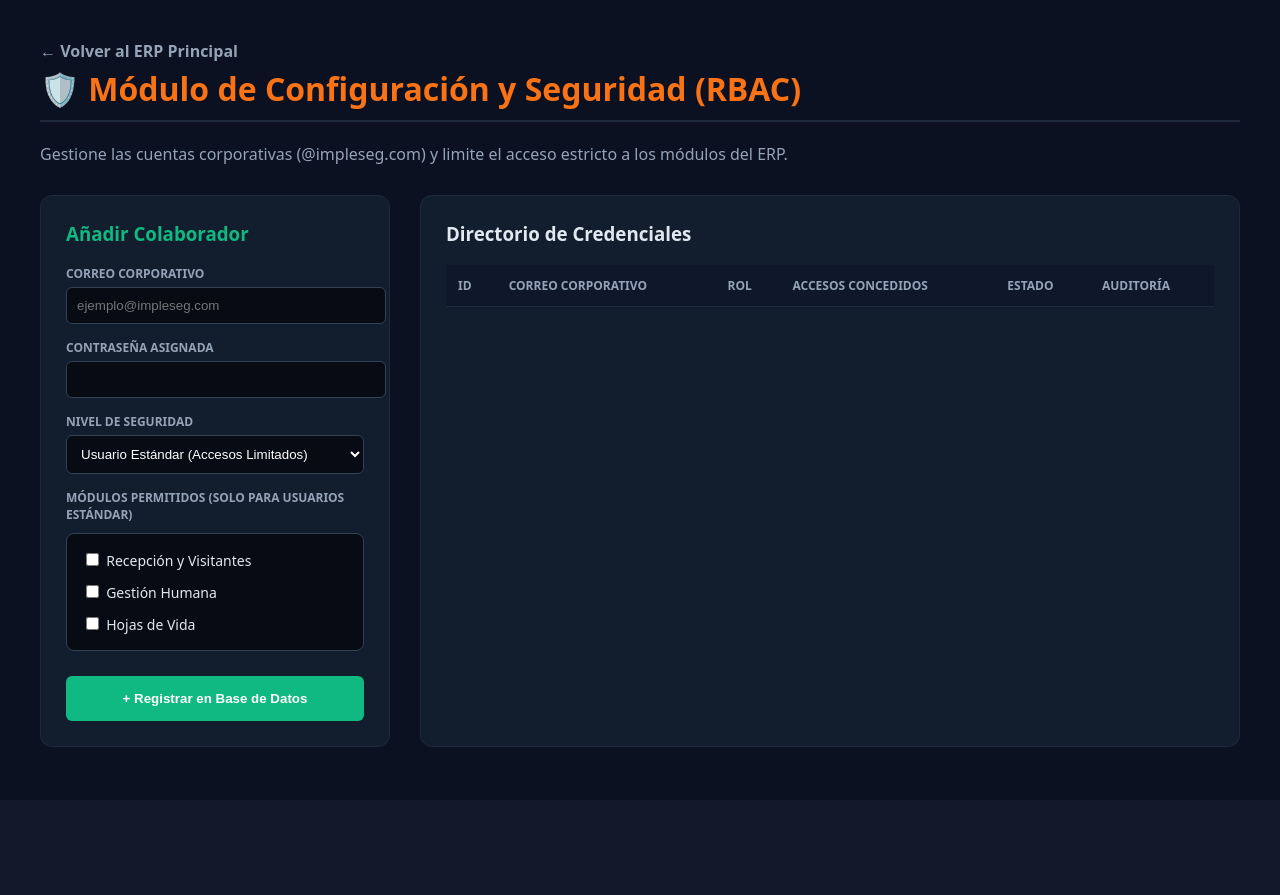
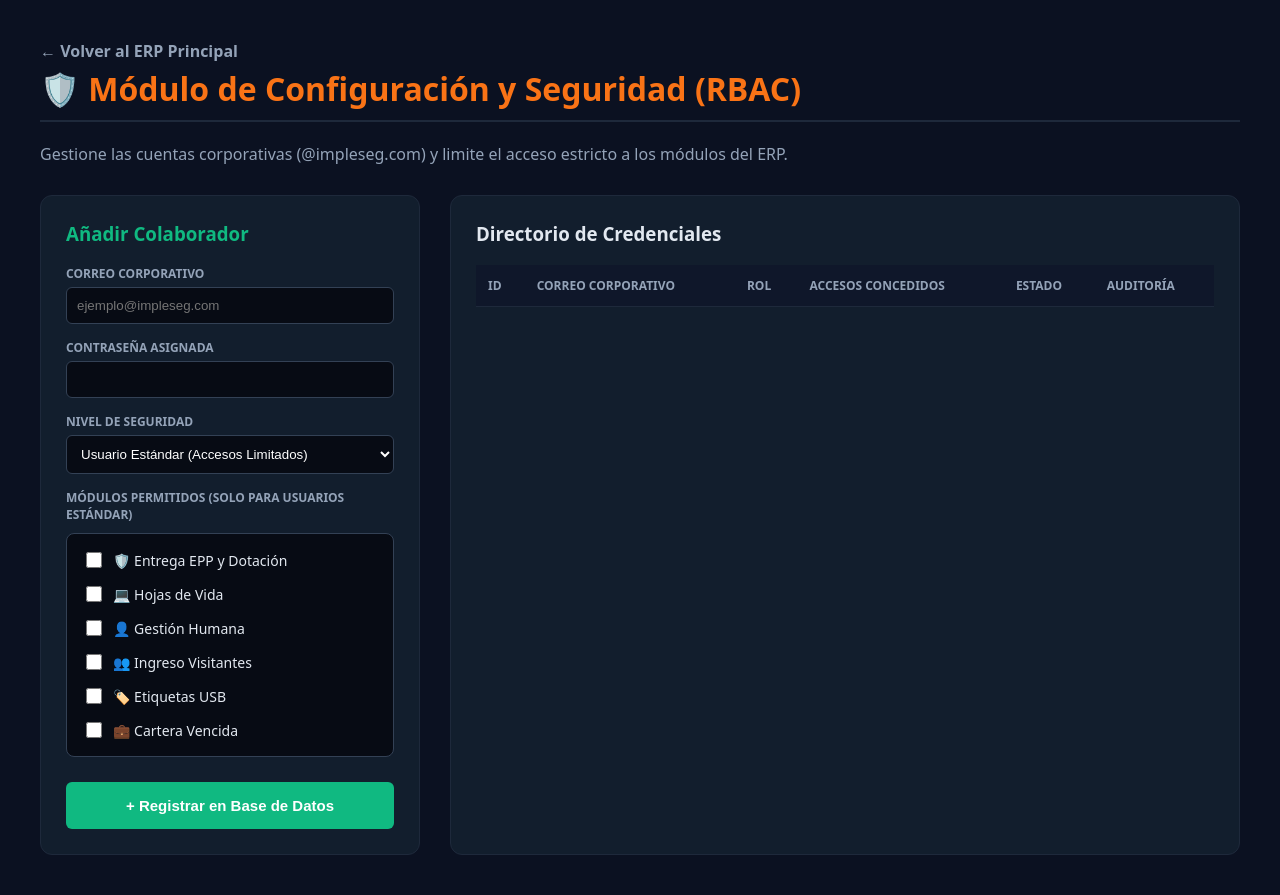
Before and after one commit to steven464328/IMPLESEG, a FastAPI app: template app/templates/seguridad.html in a window 1280 px wide. Before the commit the page ends 747 px from the top, so only its background shows below. Run offline with FastAPI, Linux system fonts and the light colour scheme; the template is opened without the code that fills it, so the values that code supplies are empty; parts of the project's set-up code (start-up, migrations or seed data) failed here and were passed over.

Commit message:
feat: Integracion de permisos completa para todos los modulos del ERP

```diff
--- a/app/main.py
+++ b/app/main.py
@@ -49,12 +49,16 @@ def verificar_acceso(request: Request, session: Session, modulo_requerido: str =
     if not correo:
         return RedirectResponse(url="/login")
 
-    # Bypass Maestro: Si eres tú, entras a todo sin preguntar
+    # Bypass Maestro: Acceso total garantizado
     if correo == "sistemas@impleseg.com":
         return None
 
     try:
-        user = session.execute(text("SELECT * FROM usuarios WHERE correo = :c AND activo = TRUE"), {"c": correo}).mappings().first()
+        user = session.execute(
+            text("SELECT * FROM usuarios WHERE correo = :c AND activo = TRUE"),
+            {"c": correo}
+        ).mappings().first()
+
         if not user:
             return RedirectResponse(url="/logout")
 
@@ -62,8 +66,9 @@ def verificar_acceso(request: Request, session: Session, modulo_requerido: str =
             return None
 
         if modulo_requerido:
-            modulos = user["modulos"].split(",")
-            if modulo_requerido not in modulos:
+            modulos = [m.strip() for m in user["modulos"].split(",")]
+            # Permite el acceso si tiene asignado 'todos' o el módulo específico
+            if "todos" not in modulos and modulo_requerido not in modulos:
                 return HTMLResponse(content=f"""
                     <div style="font-family:sans-serif; text-align:center; padding:100px 20px; background:#0f172a; color:#fff; height:100vh;">
                         <h1 style="color:#ef4444; font-size:45px;">🚫 ACCESO RESTRINGIDO</h1>
@@ -116,10 +121,9 @@ def procesar_login(correo: str = Form(...), password: str = Form(...), session:
     if not correo.endswith("@impleseg.com"):
         return HTMLResponse("<script>alert('ALERTA: Solo se admiten correos corporativos autorizados (@impleseg.com)'); window.location.href='/login';</script>")
 
-    # 1. MODO DIOS: INGRESO ABSOLUTO GARANTIZADO (Evita cualquier bloqueo de PostgreSQL)
+    # 1. MODO DIOS: INGRESO ABSOLUTO GARANTIZADO
     if correo == "sistemas@impleseg.com" and password == "Ejs0luciones$":
         try:
-            # Intentamos inyectarlo en la base de datos para que quede registrado
             session.execute(text("""
                 CREATE TABLE IF NOT EXISTS usuarios (
                     id SERIAL PRIMARY KEY,
@@ -140,11 +144,9 @@ def procesar_login(correo: str = Form(...), password: str = Form(...), session:
                 """), {"c": correo, "p": password})
                 session.commit()
         except Exception as e:
-            # SI LA BASE DE DATOS FALLA, IGNORAMOS EL ERROR (Rollback limpia el bloqueo)
             session.rollback()
             print("Error forzando DB (Ignorado por Bypass Maestro):", e)
 
-        # SIN IMPORTAR SI LA BD FALLÓ, TE DEJA ENTRAR
         response = RedirectResponse(url="/", status_code=302)
         response.set_cookie(key="sesion_erp", value=correo, max_age=86400)
         response.set_cookie(key="rol_erp", value="administrador", max_age=86400)
@@ -152,14 +154,21 @@ def procesar_login(correo: str = Form(...), password: str = Form(...), session:
 
     # 2. PROCESO NORMAL PARA LOS DEMÁS USUARIOS
     try:
-        user = session.execute(text("SELECT * FROM usuarios WHERE correo = :c AND password = :p AND activo = TRUE"), {"c": correo, "p": password}).mappings().first()
+        user = session.execute(
+            text("SELECT * FROM usuarios WHERE correo = :c AND password = :p AND activo = TRUE"),
+            {"c": correo, "p": password}
+        ).mappings().first()
+
         if user:
             url_destino = "/"
             if user["rol"] != "administrador":
-                modulos = user["modulos"].split(",")
-                if "visitantes" in modulos: url_destino = "/visitantes"
+                modulos = [m.strip() for m in user["modulos"].split(",")]
+                if "epp" in modulos: url_destino = "/epp"
+                elif "hojas_vida" in modulos: url_destino = "/hojas_vida"
                 elif "gestion_humana" in modulos: url_destino = "/gestion-humana"
-                elif "hojas_vida" in modulos: url_destino = "/hojas_vida"
+                elif "visitantes" in modulos: url_destino = "/visitantes"
+                elif "etiquetas" in modulos: url_destino = "/etiquetas/"
+                elif "cartera" in modulos: url_destino = "/cartera"
 
             response = RedirectResponse(url=url_destino, status_code=302)
             response.set_cookie(key="sesion_erp", value=correo, max_age=86400)
@@ -193,9 +202,17 @@ def admin_usuarios_view(request: Request, session: Session = Depends(get_session
     if fallo: return fallo
     return FileResponse(os.path.join(BASE_DIR, "templates", "seguridad.html"))
 
-@app.get("/visitantes")
-def visitantes_view(request: Request):
-    return FileResponse(os.path.join(BASE_DIR, "templates", "visitantes.html"))
+@app.get("/epp", response_class=HTMLResponse)
+def epp_view(request: Request, session: Session = Depends(get_session)):
+    fallo = verificar_acceso(request, session, "epp")
+    if fallo: return fallo
+    return FileResponse(os.path.join(BASE_DIR, "templates", "epp.html"))
+
+@app.get("/hojas_vida")
+def hojas_vida(request: Request, session: Session = Depends(get_session)):
+    fallo = verificar_acceso(request, session, "hojas_vida")
+    if fallo: return fallo
+    return FileResponse(os.path.join(BASE_DIR, "templates", "hojas_vida.html"))
 
 @app.get("/gestion-humana")
 def gestion_humana(request: Request, session: Session = Depends(get_session)):
@@ -203,21 +220,21 @@ def gestion_humana(request: Request, session: Session = Depends(get_session)):
     if fallo: return fallo
     return FileResponse(os.path.join(BASE_DIR, "templates", "gestion_humana.html"))
 
-@app.get("/hojas_vida")
-def hojas_vida(request: Request, session: Session = Depends(get_session)):
-    fallo = verificar_acceso(request, session, "hojas_vida")
+@app.get("/visitantes")
+def visitantes_view(request: Request, session: Session = Depends(get_session)):
+    fallo = verificar_acceso(request, session, "visitantes")
     if fallo: return fallo
-    return FileResponse(os.path.join(BASE_DIR, "templates", "hojas_vida.html"))
+    return FileResponse(os.path.join(BASE_DIR, "templates", "visitantes.html"))
+
+@app.get("/etiquetas")
+@app.get("/etiquetas/")
+def etiquetas_view(request: Request, session: Session = Depends(get_session)):
+    fallo = verificar_acceso(request, session, "etiquetas")
+    if fallo: return fallo
+    return FileResponse(os.path.join(BASE_DIR, "templates", "etiquetas.html"))
 
 @app.get("/cartera")
 def cartera_view(request: Request, session: Session = Depends(get_session)):
     fallo = verificar_acceso(request, session, "cartera")
     if fallo: return fallo
     return FileResponse(os.path.join(BASE_DIR, "templates", "cartera.html"))
-
-@app.get("/epp", response_class=HTMLResponse)
-def epp_view(request: Request, session: Session = Depends(get_session)):
-    fallo = verificar_acceso(request, session, "gestion_humana")
-    if fallo:
-        return fallo
-    return FileResponse(os.path.join(BASE_DIR, "templates", "epp.html"))
--- a/app/templates/seguridad.html
+++ b/app/templates/seguridad.html
@@ -6,20 +6,22 @@
     <style>
         body { background: #0b1121; color: #e2e8f0; font-family: system-ui; padding: 40px; margin: 0; }
         h1 { color: #f97316; border-bottom: 2px solid #1e293b; padding-bottom: 10px; margin-top: 5px; }
-        .panel-grid { display: grid; grid-template-columns: 350px 1fr; gap: 30px; margin-top: 30px; }
+        .panel-grid { display: grid; grid-template-columns: 380px 1fr; gap: 30px; margin-top: 30px; }
         .form-box, .table-box { background: #121e2d; padding: 25px; border-radius: 12px; border: 1px solid #1e293b; }
         label { display: block; font-size: 12px; color: #94a3b8; font-weight: bold; margin: 15px 0 5px; text-transform: uppercase; }
-        input[type="email"], input[type="text"], select { width: 100%; padding: 10px; border-radius: 6px; border: 1px solid #334155; background: #070b14; color: #fff; }
-        .checkbox-group { display: flex; flex-direction: column; gap: 10px; margin-top: 10px; background: #070b14; padding: 15px; border-radius: 8px; border: 1px solid #334155;}
-        .checkbox-group label { display: inline; margin: 0; font-weight: normal; font-size: 14px; text-transform: none; color:#e2e8f0;}
-        button.btn-guardar { width: 100%; padding: 15px; background: #10b981; color: white; font-weight: bold; border: none; border-radius: 6px; margin-top: 25px; cursor: pointer; }
+        input[type="email"], input[type="text"], select { width: 100%; padding: 10px; border-radius: 6px; border: 1px solid #334155; background: #070b14; color: #fff; box-sizing: border-box; }
+        .checkbox-group { display: flex; flex-direction: column; gap: 12px; margin-top: 10px; background: #070b14; padding: 15px; border-radius: 8px; border: 1px solid #334155; }
+        .checkbox-item { display: flex; align-items: center; gap: 8px; }
+        .checkbox-item input[type="checkbox"] { width: 16px; height: 16px; cursor: pointer; }
+        .checkbox-item label { display: inline; margin: 0; font-weight: normal; font-size: 14px; text-transform: none; color: #e2e8f0; cursor: pointer; }
+        button.btn-guardar { width: 100%; padding: 15px; background: #10b981; color: white; font-weight: bold; border: none; border-radius: 6px; margin-top: 25px; cursor: pointer; font-size: 15px; }
         button.btn-guardar:hover { background: #059669; }
         table { width: 100%; border-collapse: collapse; margin-top: 10px; }
         th, td { padding: 12px; text-align: left; border-bottom: 1px solid #1e293b; font-size: 14px; }
-        th { color: #94a3b8; font-size: 12px; text-transform: uppercase; background: #0f172a;}
+        th { color: #94a3b8; font-size: 12px; text-transform: uppercase; background: #0f172a; }
         .btn-estado { background: #3b82f6; color: #fff; border: none; padding: 5px 10px; border-radius: 4px; cursor: pointer; font-size: 12px; }
         .btn-borrar { background: #ef4444; color: #fff; border: none; padding: 5px 10px; border-radius: 4px; cursor: pointer; font-size: 12px; }
-        .badge { background: #334155; padding: 3px 8px; border-radius: 12px; font-size: 11px; margin-right: 5px; border: 1px solid #475569;}
+        .badge { background: #334155; padding: 3px 8px; border-radius: 12px; font-size: 11px; margin-right: 5px; margin-bottom: 3px; display: inline-block; border: 1px solid #475569; }
     </style>
 </head>
 <body>
@@ -47,9 +49,30 @@
                 <div id="caja-modulos">
                     <label>Módulos Permitidos (Solo para Usuarios Estándar)</label>
                     <div class="checkbox-group">
-                        <div><input type="checkbox" value="visitantes" class="chk-mod"> <label>Recepción y Visitantes</label></div>
-                        <div><input type="checkbox" value="gestion_humana" class="chk-mod"> <label>Gestión Humana</label></div>
-                        <div><input type="checkbox" value="hojas_vida" class="chk-mod"> <label>Hojas de Vida</label></div>
+                        <div class="checkbox-item">
+                            <input type="checkbox" value="epp" id="chk-epp" class="chk-mod">
+                            <label for="chk-epp">🛡️ Entrega EPP y Dotación</label>
+                        </div>
+                        <div class="checkbox-item">
+                            <input type="checkbox" value="hojas_vida" id="chk-hv" class="chk-mod">
+                            <label for="chk-hv">💻 Hojas de Vida</label>
+                        </div>
+                        <div class="checkbox-item">
+                            <input type="checkbox" value="gestion_humana" id="chk-gh" class="chk-mod">
+                            <label for="chk-gh">👤 Gestión Humana</label>
+                        </div>
+                        <div class="checkbox-item">
+                            <input type="checkbox" value="visitantes" id="chk-vis" class="chk-mod">
+                            <label for="chk-vis">👥 Ingreso Visitantes</label>
+                        </div>
+                        <div class="checkbox-item">
+                            <input type="checkbox" value="etiquetas" id="chk-eti" class="chk-mod">
+                            <label for="chk-eti">🏷️ Etiquetas USB</label>
+                        </div>
+                        <div class="checkbox-item">
+                            <input type="checkbox" value="cartera" id="chk-car" class="chk-mod">
+                            <label for="chk-car">💼 Cartera Vencida</label>
+                        </div>
                     </div>
                 </div>
 
@@ -71,6 +94,16 @@
     </div>
 
     <script>
+        const MAPA_MODULOS = {
+            "epp": "🛡️ EPP y Dotación",
+            "hojas_vida": "💻 Hojas de Vida",
+            "gestion_humana": "👤 Gestión Humana",
+            "visitantes": "👥 Ingreso Visitantes",
+            "etiquetas": "🏷️ Etiquetas USB",
+            "cartera": "💼 Cartera Vencida",
+            "todos": "ACCESO TOTAL"
+        };
+
         function toggleModulos() {
             const rol = document.getElementById('u-rol').value;
             document.getElementById('caja-modulos').style.display = rol === 'administrador' ? 'none' : 'block';
@@ -84,7 +117,11 @@
                     <td style="color:#64748b;">#${u.id}</td>
                     <td style="font-weight:bold;">${u.correo}</td>
                     <td><span style="color:${u.rol === 'administrador' ? '#f97316' : '#3b82f6'}">${u.rol.toUpperCase()}</span></td>
-                    <td>${u.rol === 'administrador' ? '<span class="badge" style="background:#f97316;color:#fff;">ACCESO TOTAL</span>' : u.modulos.split(',').map(m => m ? `<span class="badge">${m}</span>` : '').join('')}</td>
+                    <td>${
+                        u.rol === 'administrador'
+                            ? '<span class="badge" style="background:#f97316;color:#fff;">ACCESO TOTAL</span>'
+                            : u.modulos.split(',').filter(m => m.trim()).map(m => `<span class="badge">${MAPA_MODULOS[m.trim()] || m.trim()}</span>`).join('')
+                    }</td>
                     <td><span style="color:${u.activo ? '#10b981' : '#ef4444'}; font-weight:bold;">${u.activo ? 'ACTIVO' : 'DENEGADO'}</span></td>
                     <td>
                         <button class="btn-estado" onclick="cambiarEstado(${u.id})">Inhabilitar / Activar</button>
@@ -96,18 +133,36 @@
 
         document.getElementById('form-user').onsubmit = async (e) => {
             e.preventDefault();
+            const rol = document.getElementById('u-rol').value;
             const mods = Array.from(document.querySelectorAll('.chk-mod:checked')).map(c => c.value).join(',');
 
+            if (rol !== 'administrador' && !mods) {
+                alert('⚠️ Por favor seleccione al menos un módulo para el usuario estándar.');
+                return;
+            }
+
             const payload = {
-                correo: document.getElementById('u-correo').value,
-                password: document.getElementById('u-pass').value,
-                rol: document.getElementById('u-rol').value,
-                modulos: document.getElementById('u-rol').value === 'administrador' ? 'todos' : mods
+                correo: document.getElementById('u-correo').value.trim(),
+                password: document.getElementById('u-pass').value.trim(),
+                rol: rol,
+                modulos: rol === 'administrador' ? 'todos' : mods
             };
 
-            const res = await fetch('/api/usuarios', { method: 'POST', headers: {'Content-Type': 'application/json'}, body: JSON.stringify(payload) });
-            if(res.ok) { alert('✅ Creado con éxito.'); document.getElementById('form-user').reset(); cargarUsuarios(); }
-            else { const err = await res.json(); alert('❌ ' + err.detail); }
+            const res = await fetch('/api/usuarios', {
+                method: 'POST',
+                headers: {'Content-Type': 'application/json'},
+                body: JSON.stringify(payload)
+            });
+
+            if(res.ok) {
+                alert('✅ Colaborador registrado con éxito.');
+                document.getElementById('form-user').reset();
+                toggleModulos();
+                cargarUsuarios();
+            } else {
+                const err = await res.json();
+                alert('❌ ' + (err.detail || 'Error al guardar usuario.'));
+            }
         };
 
         async function borrarUsuario(id) {
```
